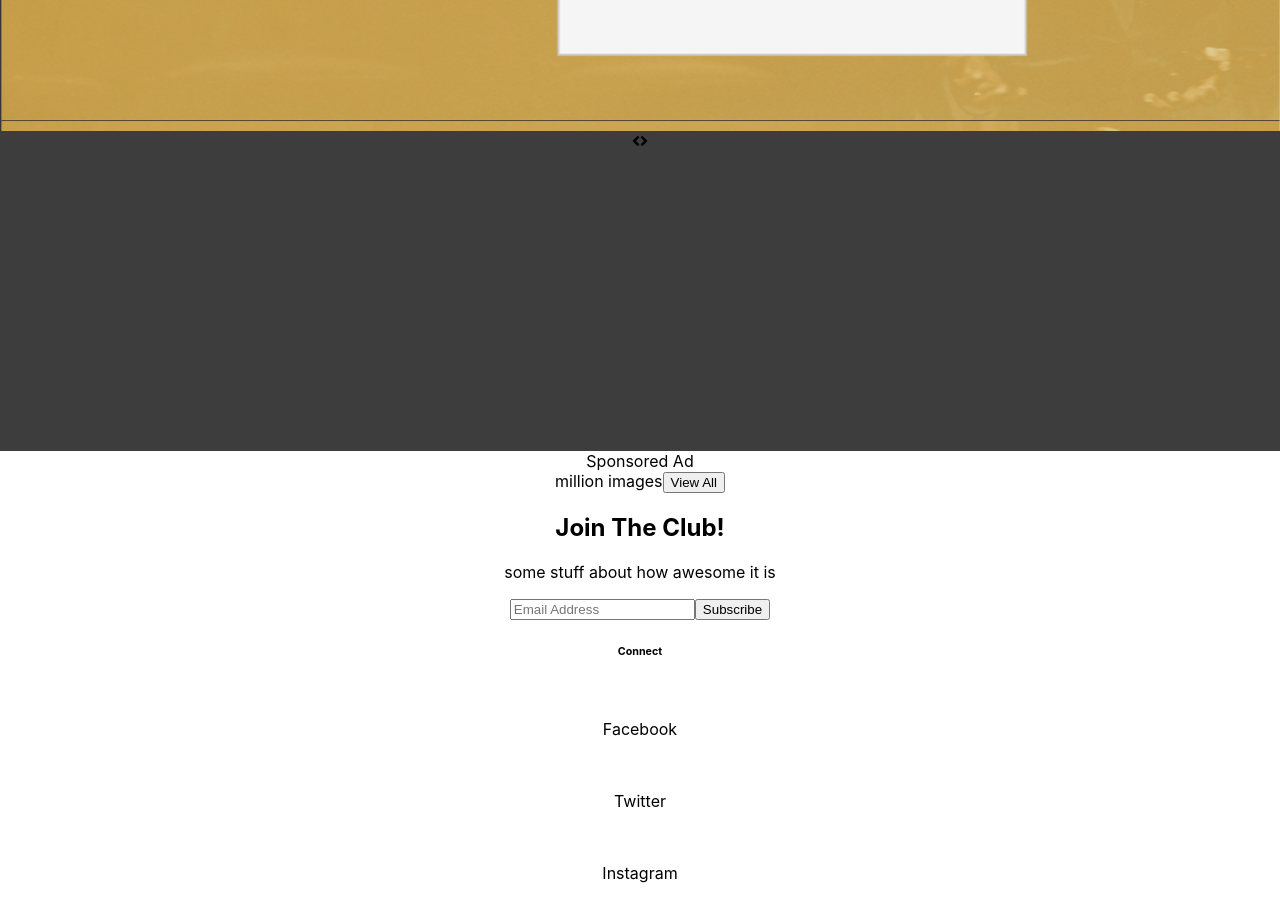
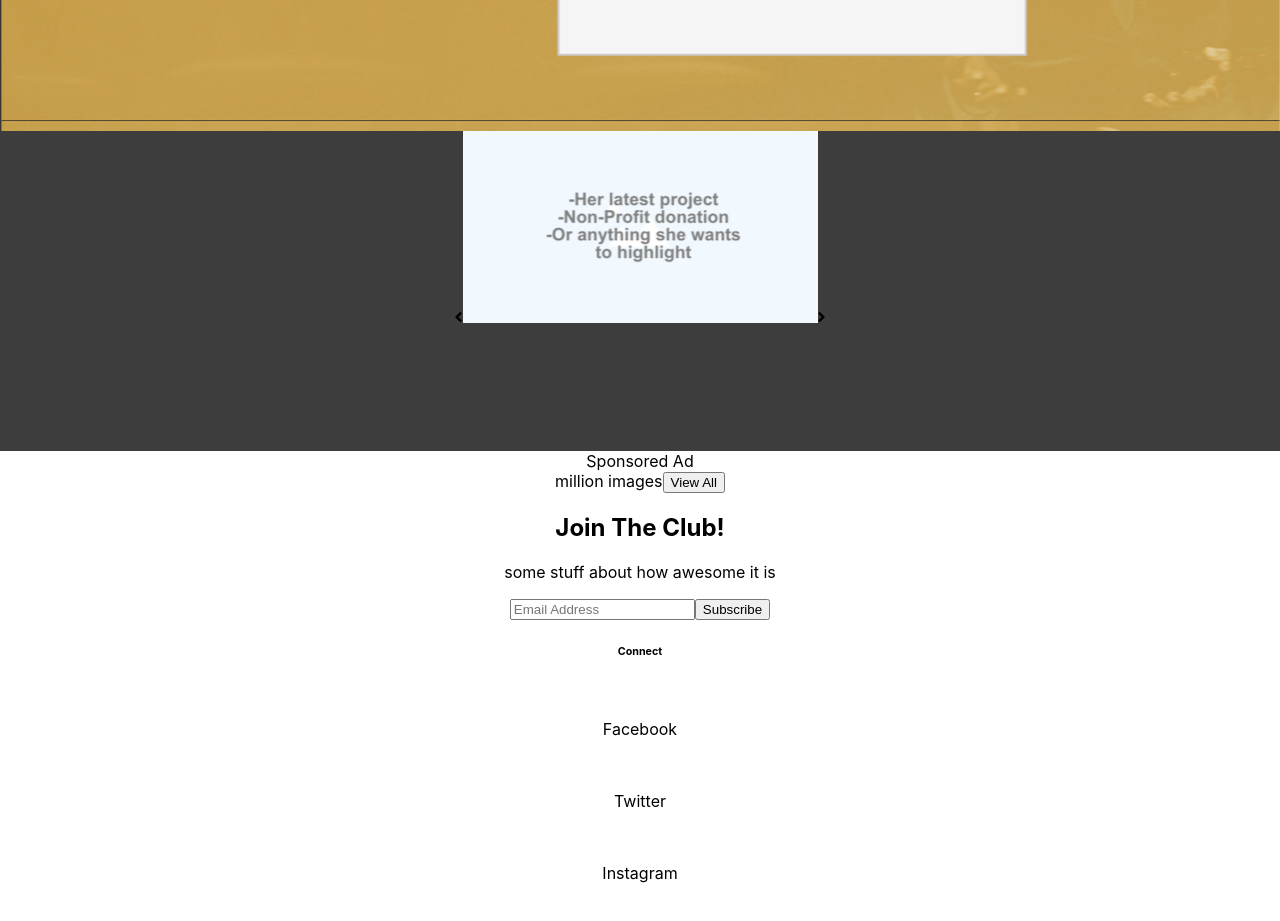
Before and after one commit to nickborbe/amp-client, a React (Create React App) app: page / in a window 1280 px wide. Shown: the part 2080-3001 px from the top of the page. Built offline with nearby package versions, Linux system fonts and the light colour scheme.

Commit message:
images added

```diff
--- a/src/components/home-page.js
+++ b/src/components/home-page.js
@@ -98,6 +98,8 @@ class HomePage extends Component {
 
         <i class="fas fa-angle-left"></i>
 
+        <img src="/images/carousel-1.png" />
+
         <i class="fas fa-angle-right"></i>
 
 
```
